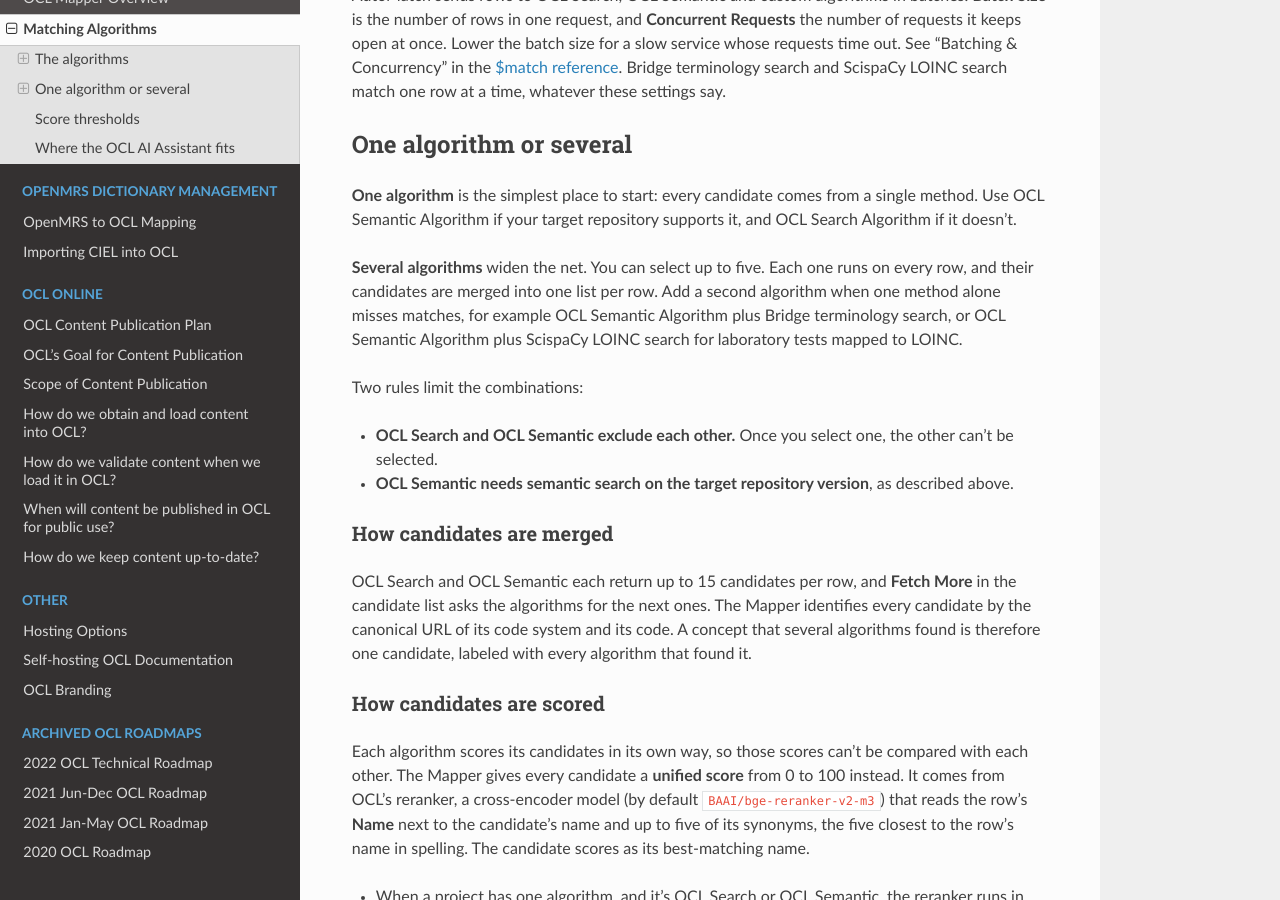
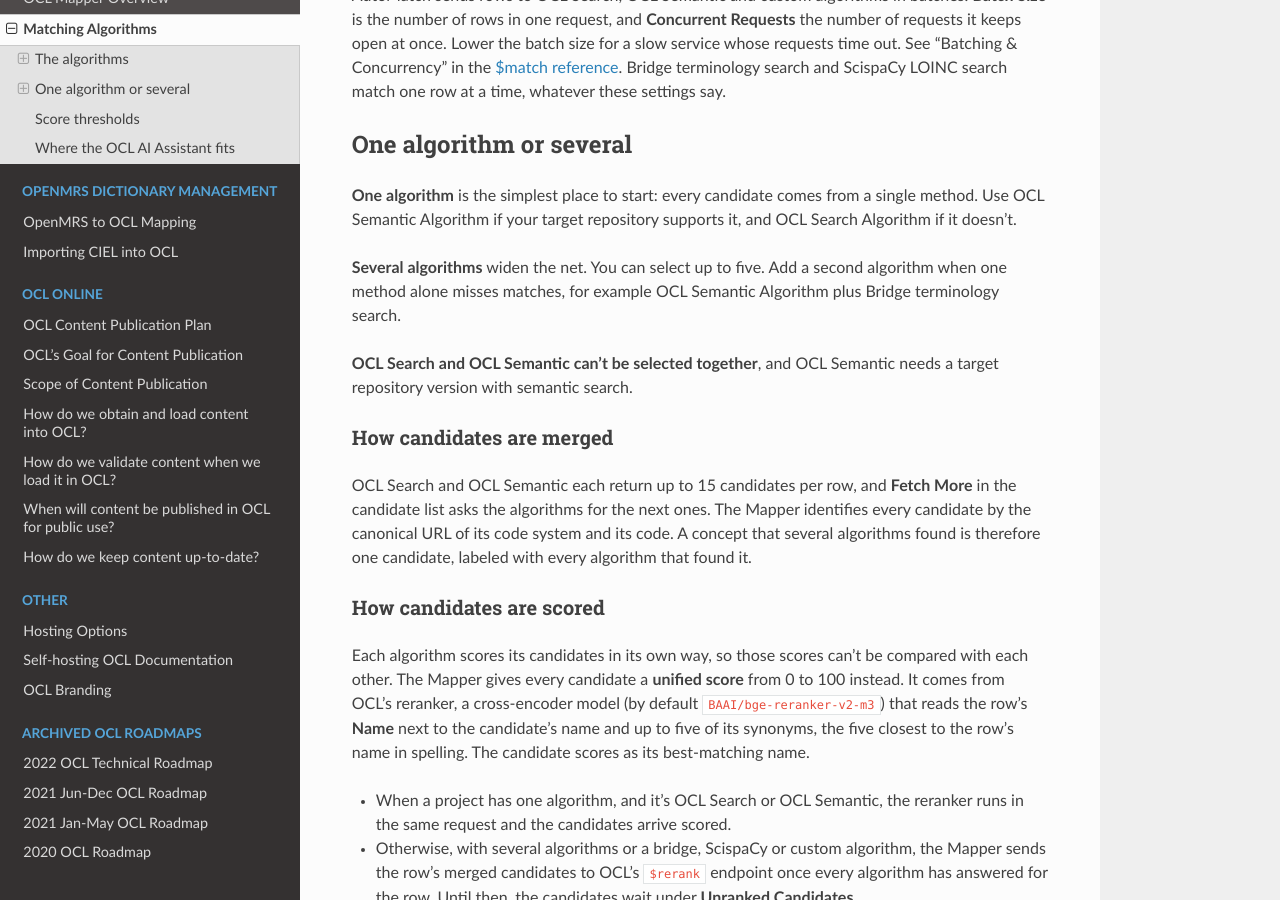
Before and after one commit to OpenConceptLab/ocl-docs, a Sphinx documentation site: the page built from docs/source/oclmap/matching-algorithms.md, in a window 1280 px wide and 900 px high, scrolled down 2850 px. Built offline with Sphinx 7.4.7 and the Read the Docs theme 3.1.0, drawn with Linux system fonts in a browser that asks for light colours; some of the changed text lies outside the part shown.

Commit message:
closes OpenConceptLab/ocl_issues#2817 | Matching Algorithms: simplification review cuts
Folds the two combination rules into one sentence, and drops repeated
statements: where the CIEL concepts go (the AI Assistant section keeps
it), how several algorithms run and merge (the merge section keeps it),
the ScispaCy pairing example (the ScispaCy section keeps it), and the
bridge's reason for not being available everywhere.

Co-Authored-By: Claude Opus 5.5 <noreply@anthropic.com>
Claude-Session: https://claude.ai/code/session_01GrxkQb6LXc868Qyp4BfEuZ

```diff
--- a/docs/source/oclmap/matching-algorithms.md
+++ b/docs/source/oclmap/matching-algorithms.md
@@ -41,9 +41,9 @@ Pick it when your terms are worded differently from the target terminology, as l
 
 Bridge terminology search uses CIEL, an interface terminology with mappings to many reference terminologies, as a bridge. It runs a semantic search of CIEL, limited to CIEL concepts that have mappings into your target repository, and follows those mappings: the concepts they point to in your target repository become candidates. It can find target concepts that a direct search of the target repository misses.
 
-In the candidate list, a candidate found this way shows the CIEL concept it came through and the map type of that mapping. The CIEL concepts themselves are never proposed as matches. They appear when you group candidates by algorithm, and the OCL AI Assistant gets them as context.
+In the candidate list, a candidate found this way shows the CIEL concept it came through and the map type of that mapping. The CIEL concepts themselves are never proposed as matches. They appear when you group candidates by algorithm.
 
-Pick it when CIEL has mappings into your target repository. It finds candidates only through those mappings, so it isn't available for every target repository.
+Pick it when CIEL has mappings into your target repository; it isn't available for every target repository.
 
 ### ScispaCy LOINC search
 
@@ -71,12 +71,9 @@ AutoMatch sends rows to OCL Search, OCL Semantic and custom algorithms in batche
 
 **One algorithm** is the simplest place to start: every candidate comes from a single method. Use OCL Semantic Algorithm if your target repository supports it, and OCL Search Algorithm if it doesn't.
 
-**Several algorithms** widen the net. You can select up to five. Each one runs on every row, and their candidates are merged into one list per row. Add a second algorithm when one method alone misses matches, for example OCL Semantic Algorithm plus Bridge terminology search, or OCL Semantic Algorithm plus ScispaCy LOINC search for laboratory tests mapped to LOINC.
+**Several algorithms** widen the net. You can select up to five. Add a second algorithm when one method alone misses matches, for example OCL Semantic Algorithm plus Bridge terminology search.
 
-Two rules limit the combinations:
-
-- **OCL Search and OCL Semantic exclude each other.** Once you select one, the other can't be selected.
-- **OCL Semantic needs semantic search on the target repository version**, as described above.
+**OCL Search and OCL Semantic can't be selected together**, and OCL Semantic needs a target repository version with semantic search.
 
 ### How candidates are merged
 
```
